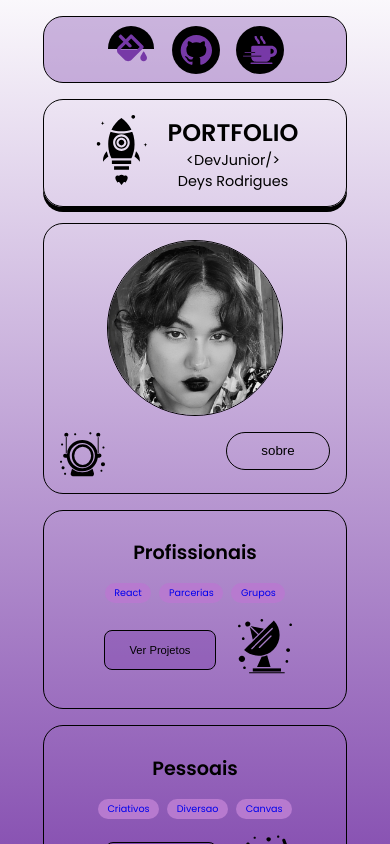
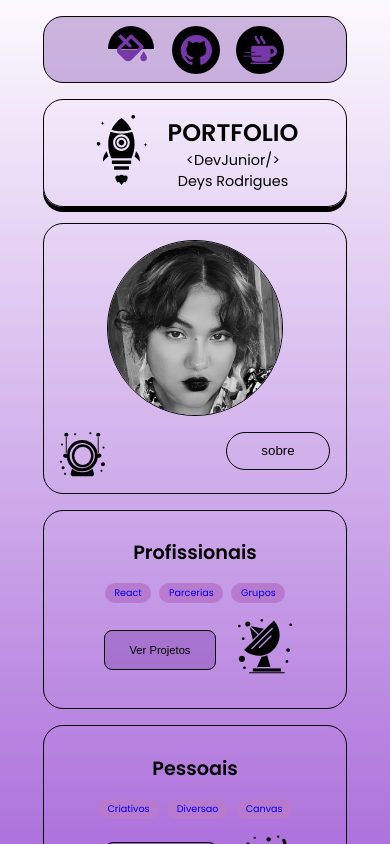
Before and after one commit to DeysRodrigues/portfolio, a React (Vite) app: page / in a window 390 px wide. Shown: the top 844 px of the page. Built offline with nearby package versions, Linux system fonts and the light colour scheme.

Commit message:
ajustando cor de fundo

```diff
--- a/src/index.scss
+++ b/src/index.scss
@@ -36,10 +36,10 @@ body {
 p {
   font-size: $p-size;
 }
-@media screen and (max-width: 1336px){
+@media screen and (max-width: 700px){
   body {
 
-    background: linear-gradient(0deg, #611999 36.05%, rgba(93, 48, 126, 0) 102.03%);
+    background: linear-gradient(0deg, #9242d0 36.05%, rgba(93, 48, 126, 0) 102.03%);
    }
 
 }
```
